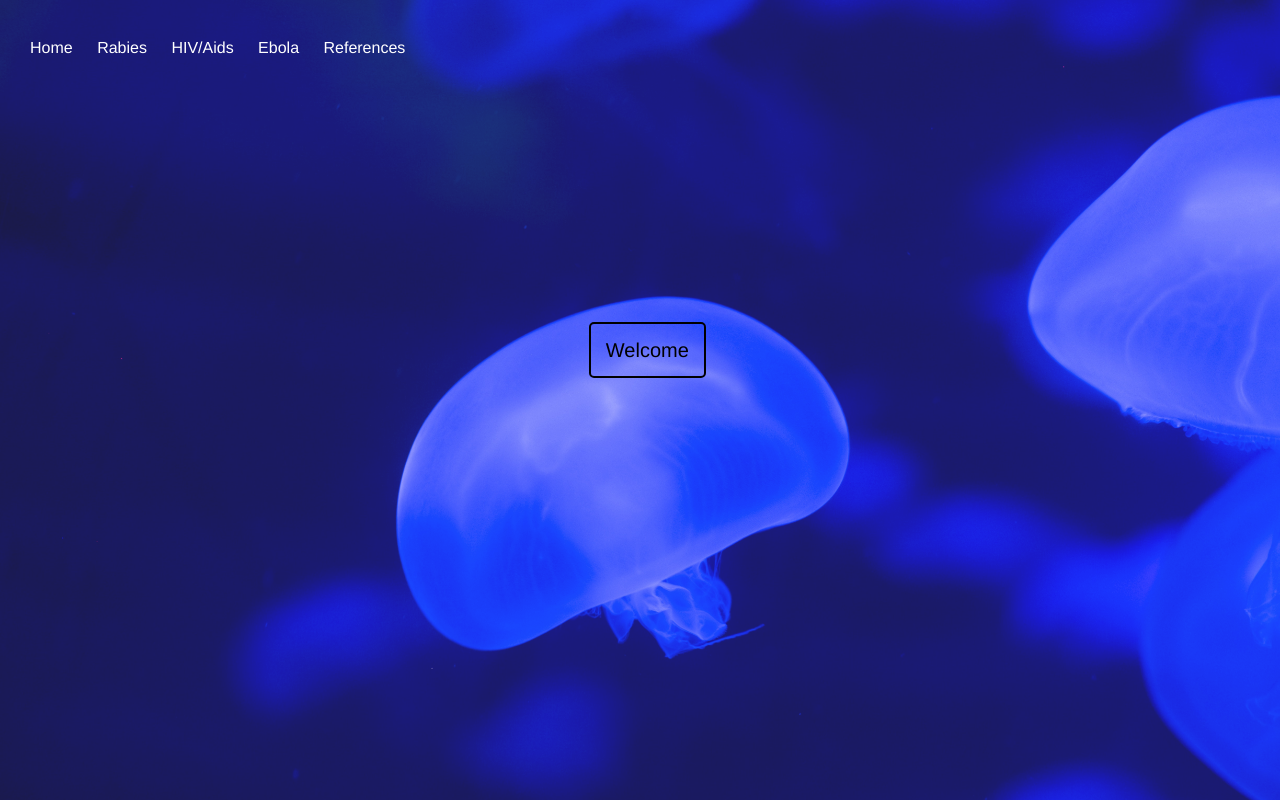
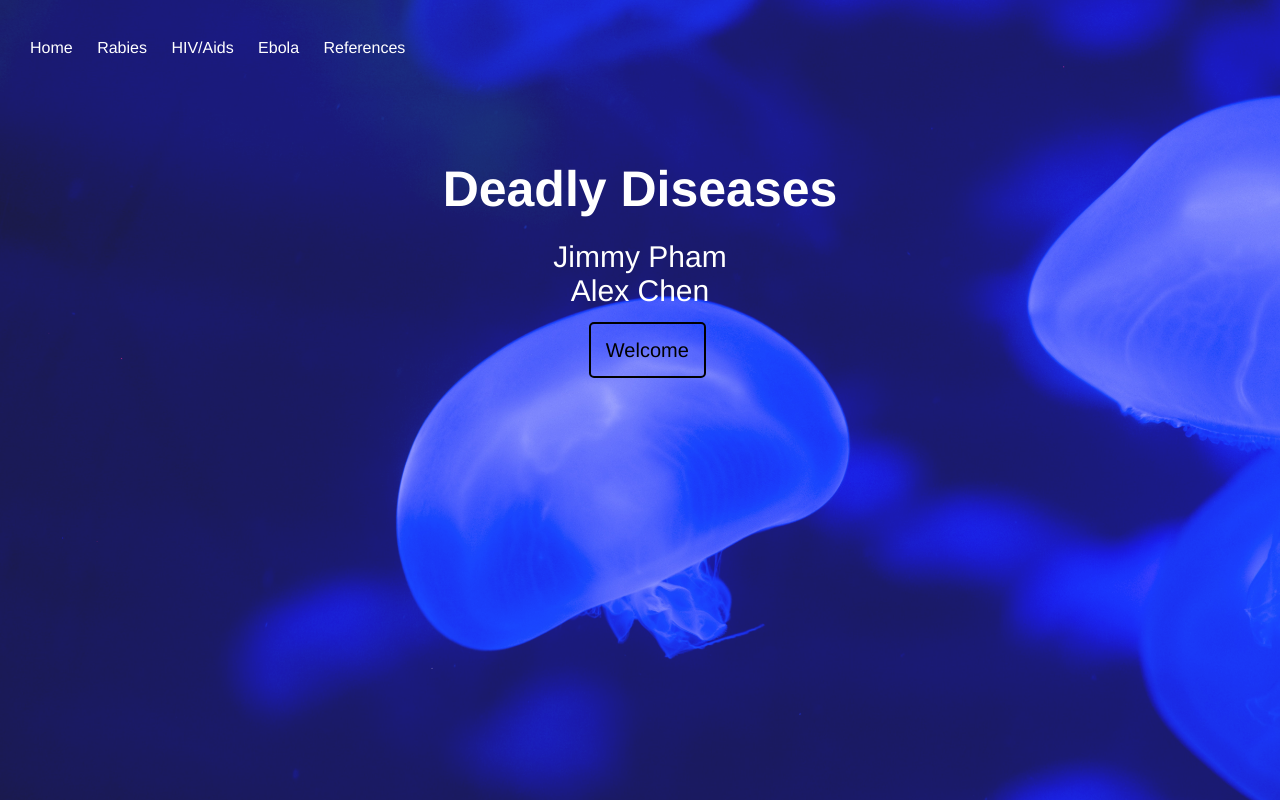
Before and after one commit to jpham197/bio-project, a plain HTML site: page index.html in a window 1280 px wide. Shown: the top 802 px of the page. Drawn offline with Linux system fonts and the light colour scheme; grey boxes are pictures that could not be loaded; a script that the page names is missing.

Commit message:
updated zenscroll to match the screen and added title

```diff
--- a/index.html
+++ b/index.html
@@ -16,9 +16,10 @@
 				<a href="#References" class="status" id="5">References</a>
 			</nav>
 		</header>
+		<span id="title">Deadly Diseases</span>
+		<span id="subtitle">Jimmy Pham<br>Alex Chen</span>
 		<div class="main">
 			<div id="Home" class="section home">
-				<!-- <h1>Welcome</h1> -->
 				<a class="button" id="welcome-button" href="#Disease1">Welcome</a>
 			</div>
 			<div id="Disease1" class="section Disease1">
--- a/main.js
+++ b/main.js
@@ -1,8 +1,3 @@
-// document.getElementByClassName("status").addEventListener("click", setActive);
-//
-// function setActive(id) {
-// 	document.getElementById(id).classList.toggle("current");
-// }
 document.getElementById("1").addEventListener("click", () => {
 	document.getElementById("1").classList.add("current");
 	document.getElementById("2").classList.remove("current");
--- a/styles.css
+++ b/styles.css
@@ -3,16 +3,6 @@ body {
 	margin: 0px;
 	font-family: helvetica;
 }
-
-/* footer {
-	height: 200px;
-	background: red;
-	background: linear-gradient(red, yellow);
-	position: absolute;
-	right: 0;
-	bottom: 0;
-	left: 0;
-} */
 
 header {
 	line-height: 95px;
@@ -33,9 +23,30 @@ nav a {
 	margin: 0px 10px;
 }
 
+span {
+	display: block;
+	position: absolute;
+	left: 50%;
+	transform: translateX(-50%);
+	color: white;
+	text-align: center;
+}
+
 #logo {
 	width: 100px;
 	vertical-align: middle;
+}
+
+#title {
+	top: 20%;
+	font-size: 50px;
+	font-weight: 600;
+}
+
+#subtitle {
+	top: 30%;
+	font-size: 30px;
+	font-weight: 200;
 }
 
 .section {
```
Also changed, not shown: 1 other file.
